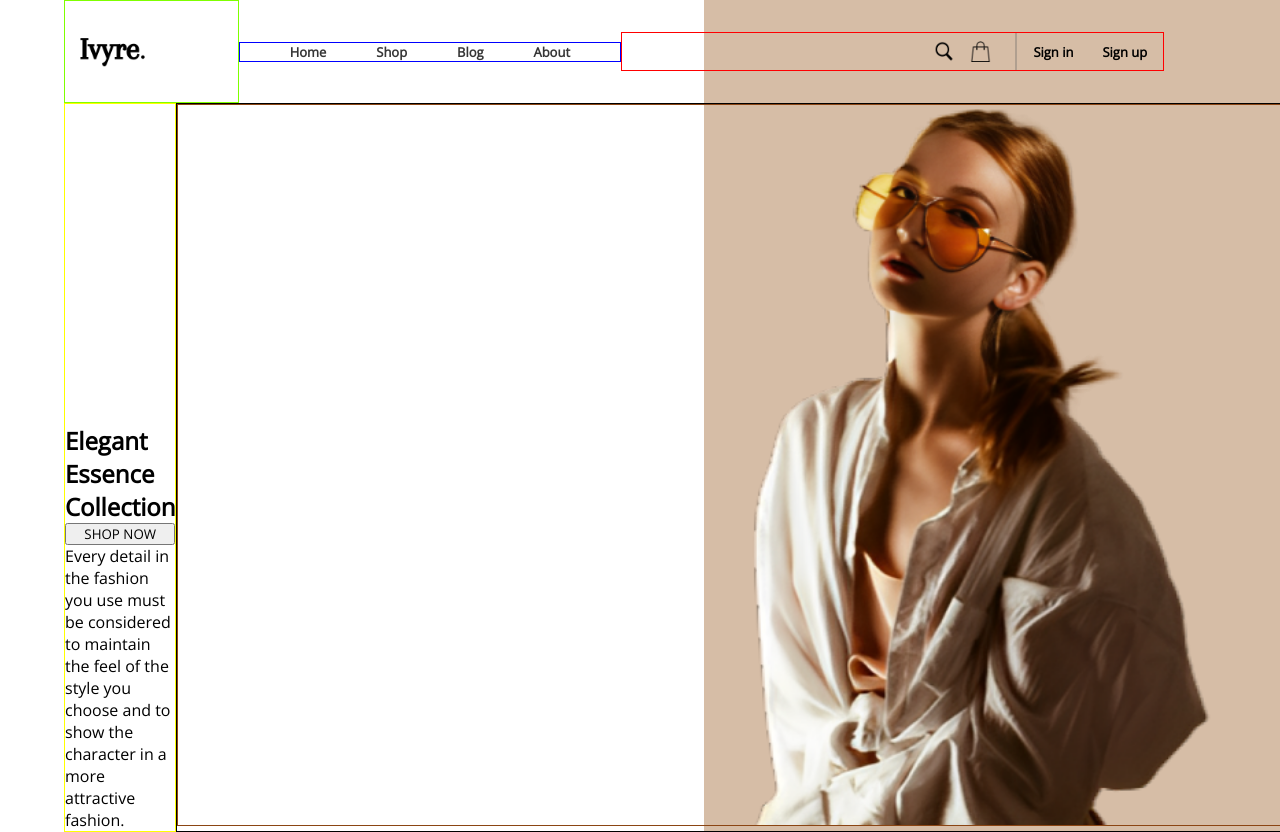
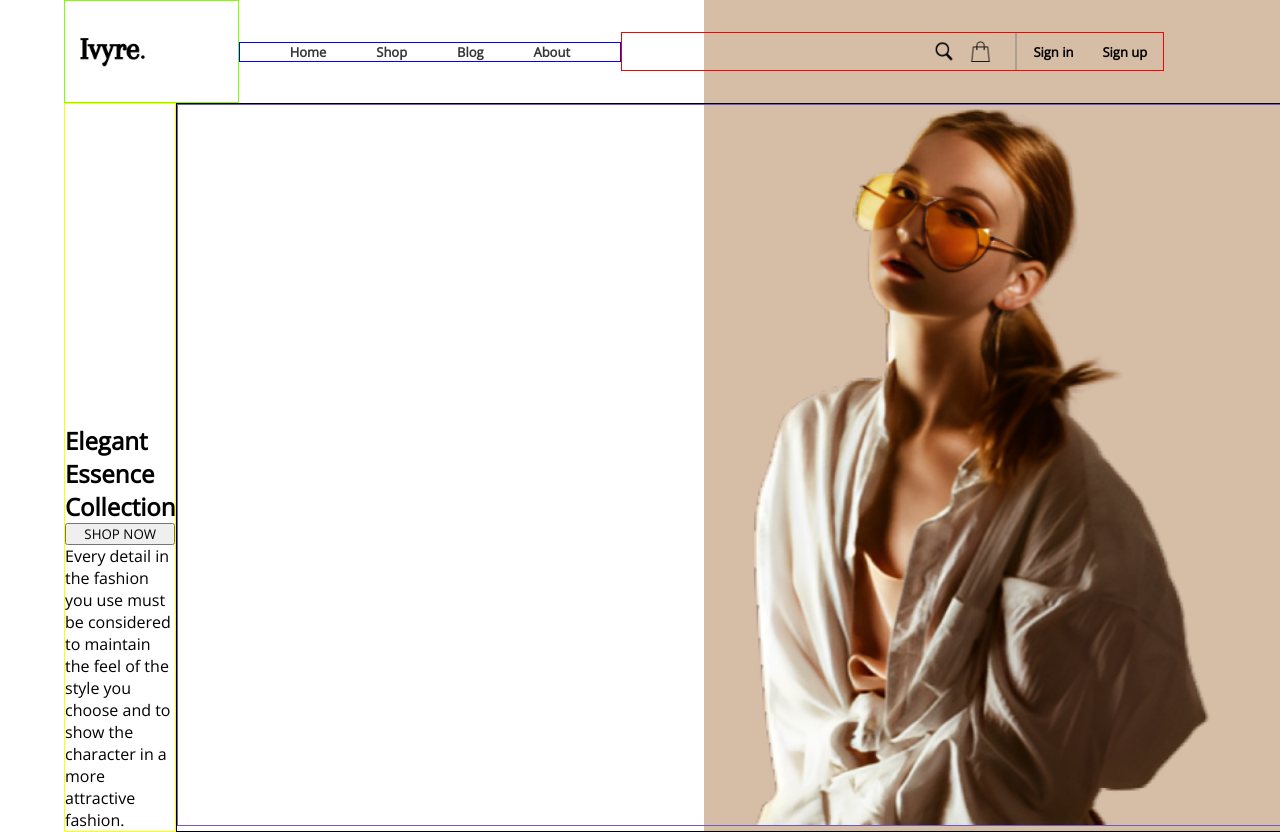
Before and after one commit to mateoargf/tp02-utn, a plain HTML site: page index.html in a window 1280 px wide. Shown: the top 832 px of the page. Drawn offline with nearby package versions, Linux system fonts and the light colour scheme.

Commit message:
cambio color border .portrait

```diff
--- a/estilos/estilo.css
+++ b/estilos/estilo.css
@@ -134,7 +134,7 @@ a:hover {
 
 .portrait {
     height: 90vh;
-    border: 1px solid saddlebrown;
+    border: 1px solid slateblue;
 }
 
 .div_numeros {
```
